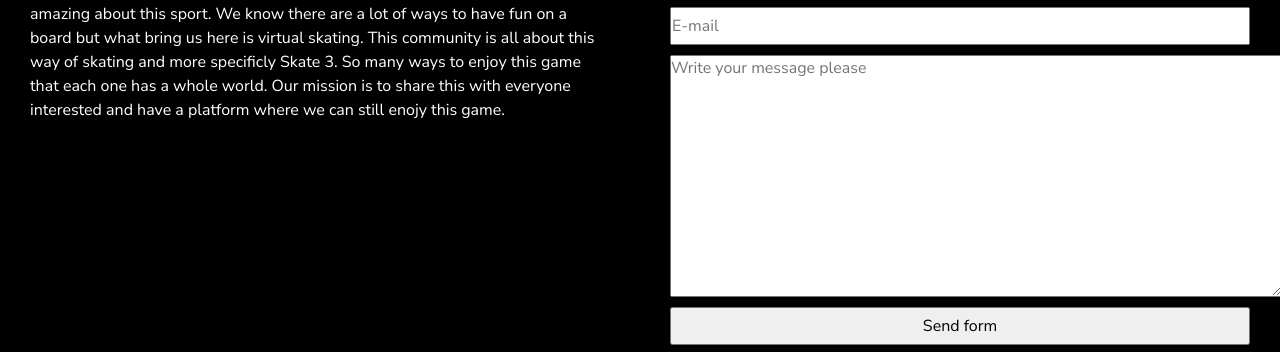
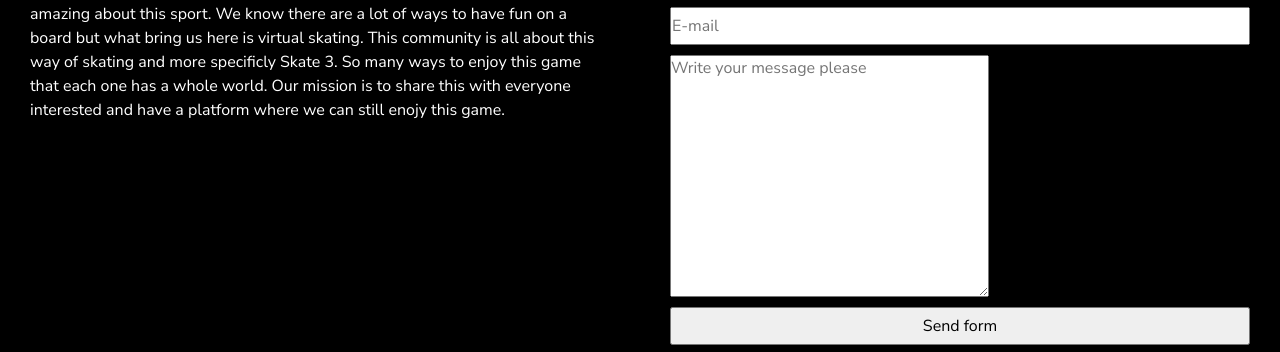
Before and after one commit to lautaroscotto/skate3fansite-coderhouse, a website: page pages/about-us.html in a window 1280 px wide. Shown: the part 442-794 px from the top of the page. Drawn offline with nearby package versions, Linux system fonts and the light colour scheme.

Commit message:
Listo para entregar

```diff
--- a/pages/about-us.html
+++ b/pages/about-us.html
@@ -47,7 +47,7 @@
                             <input class="inp" type="text" placeholder="E-mail">
                         </div>
                         <div class="box">
-                        <textarea name="" id="" cols="71" rows="10"
+                        <textarea name="" id="" cols="36" rows="10"
                         placeholder="Write your message please"></textarea>
                         </div>
                         <div class="box">
```
